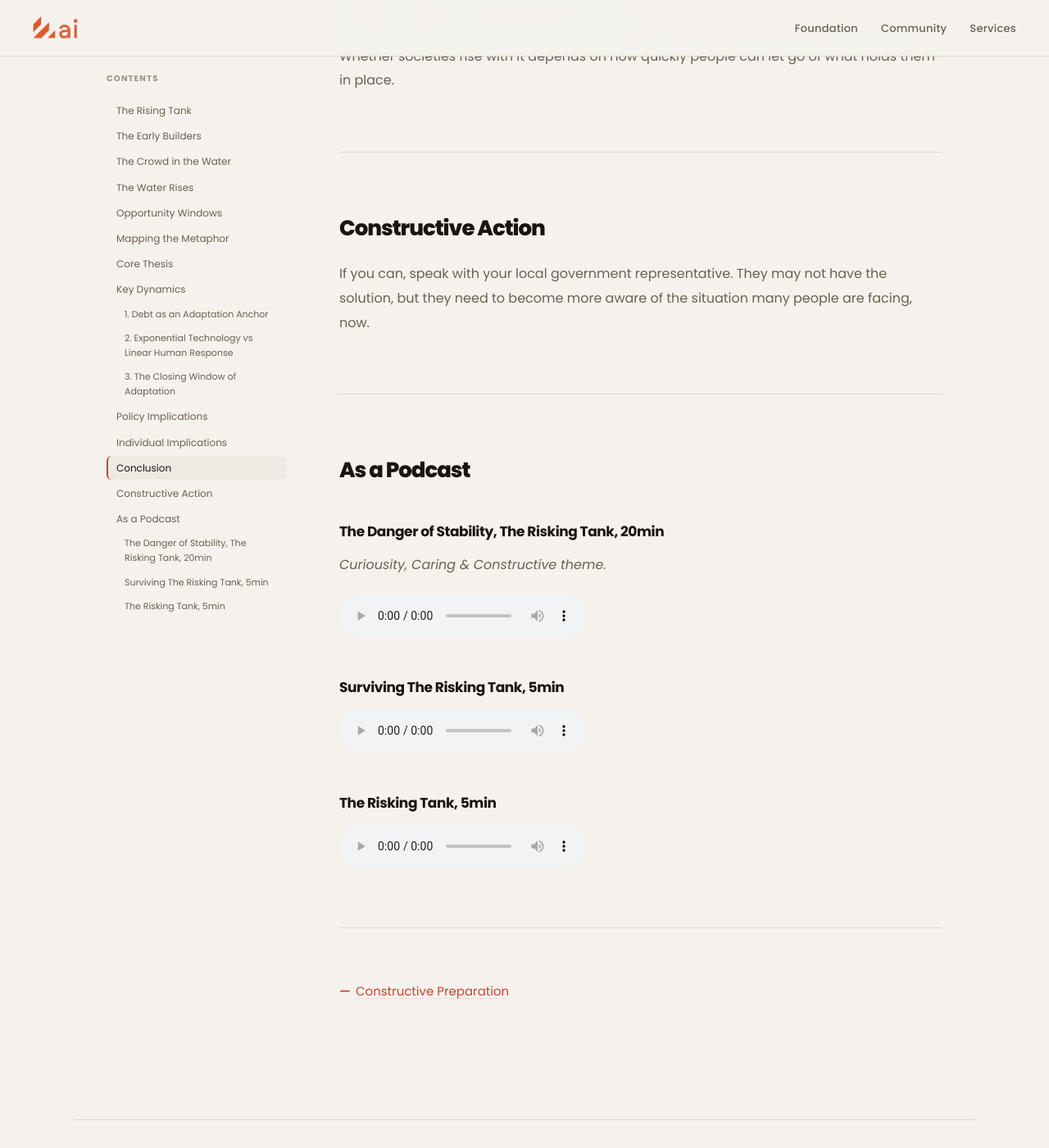
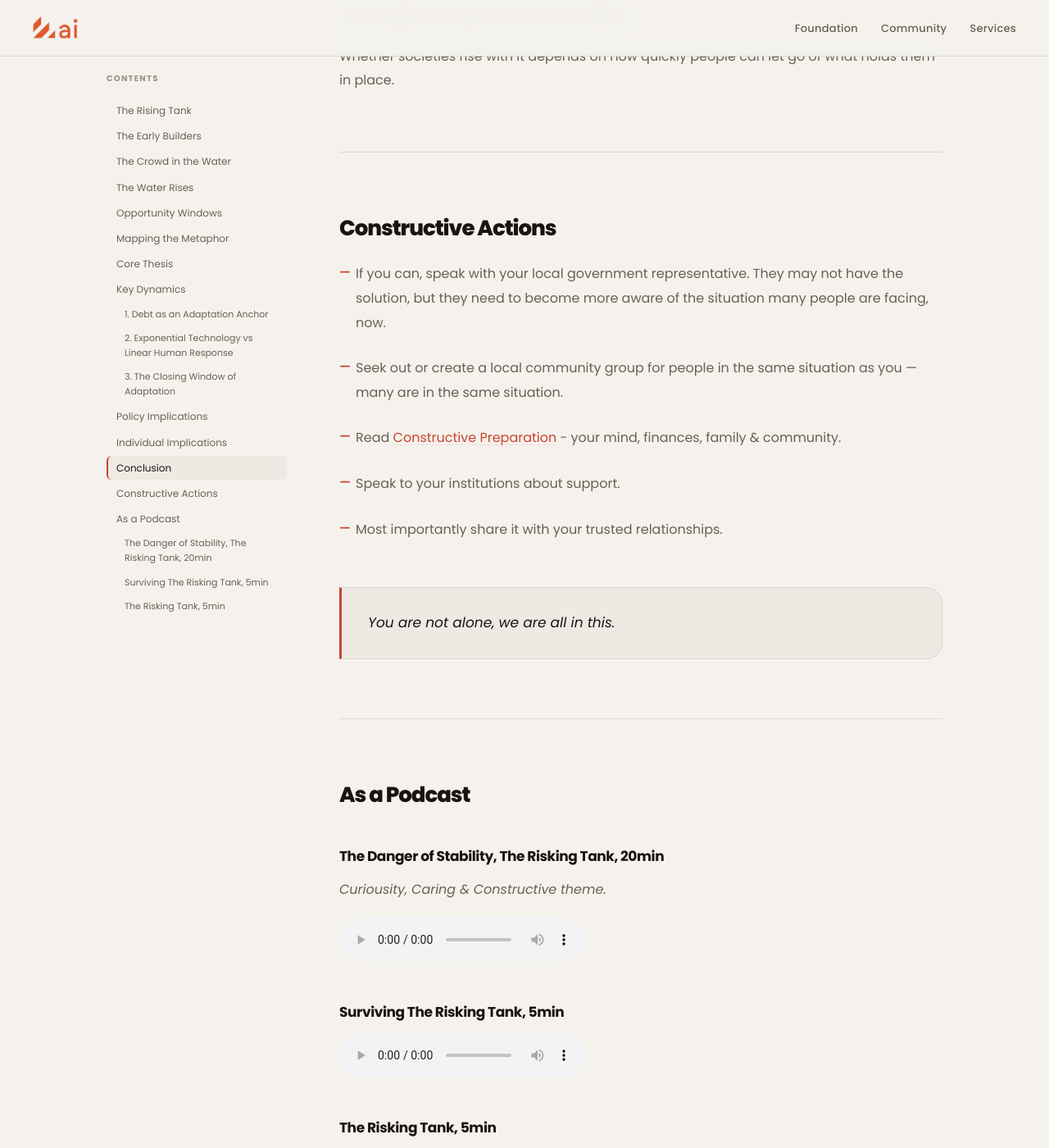
Before and after one commit to selfdriven-foundation/selfdriven-ai, a Jekyll site: the page built from docs/pages/research-the-rising-tank.md, in a window 1280 px wide and 1400 px high, scrolled down 7059 px. Shown: the whole window at 82% size. Built offline with Jekyll 4.4.1, drawn with Linux system fonts in a browser that asks for light colours.

Commit message:
Update research-the-rising-tank.md

```diff
--- a/docs/pages/research-the-rising-tank.md
+++ b/docs/pages/research-the-rising-tank.md
@@ -203,9 +203,19 @@ Technological change may be unavoidable.
 
 Whether societies rise with it depends on how quickly people can let go of what holds them in place.
 
-## Constructive Action
+## Constructive Actions
 
-If you can, speak with your local government representative. They may not have the solution, but they need to become more aware of the situation many people are facing, now.
+- If you can, speak with your local government representative. They may not have the solution, but they need to become more aware of the situation many people are facing, now.
+
+- Seek out or create a local community group for people in the same situation as you — many are in the same situation.
+
+- Read [Constructive Preparation](/research/constructive-preparation) - your mind, finances, family & community.
+
+- Speak to your institutions about support.
+
+- Most importantly share it with your trusted relationships.
+
+> You are not alone, we are all in this.
 
 ## As a Podcast
 
```
Also changed, not shown: other parts of docs/pages/research-the-rising-tank.md (+0 -2 lines).
